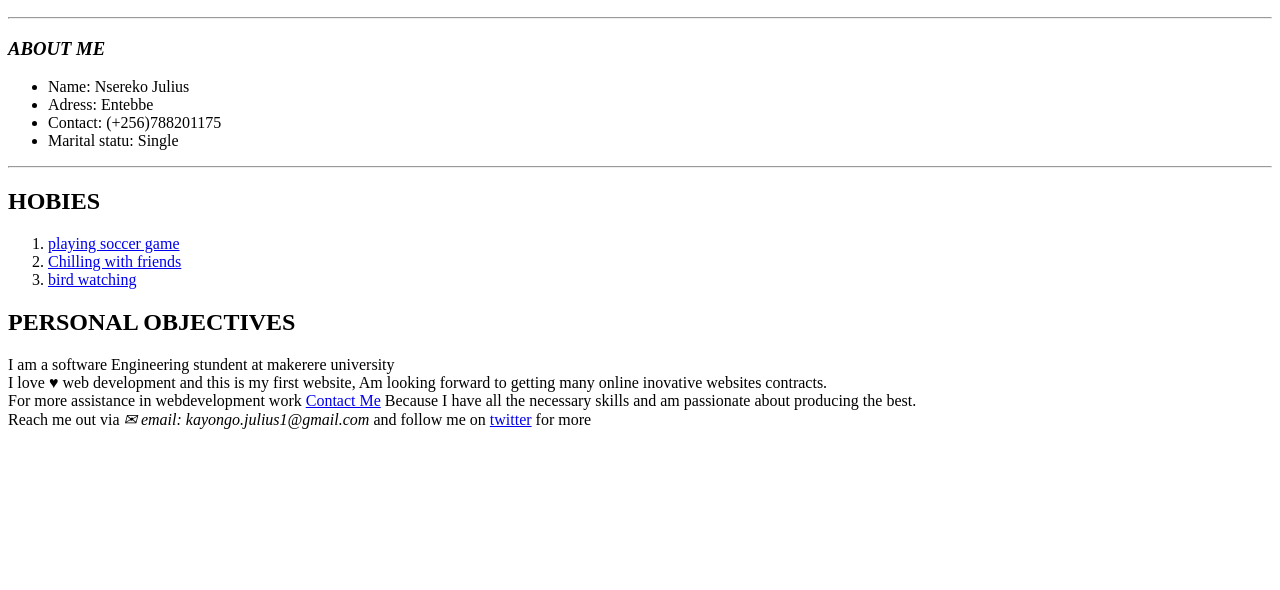
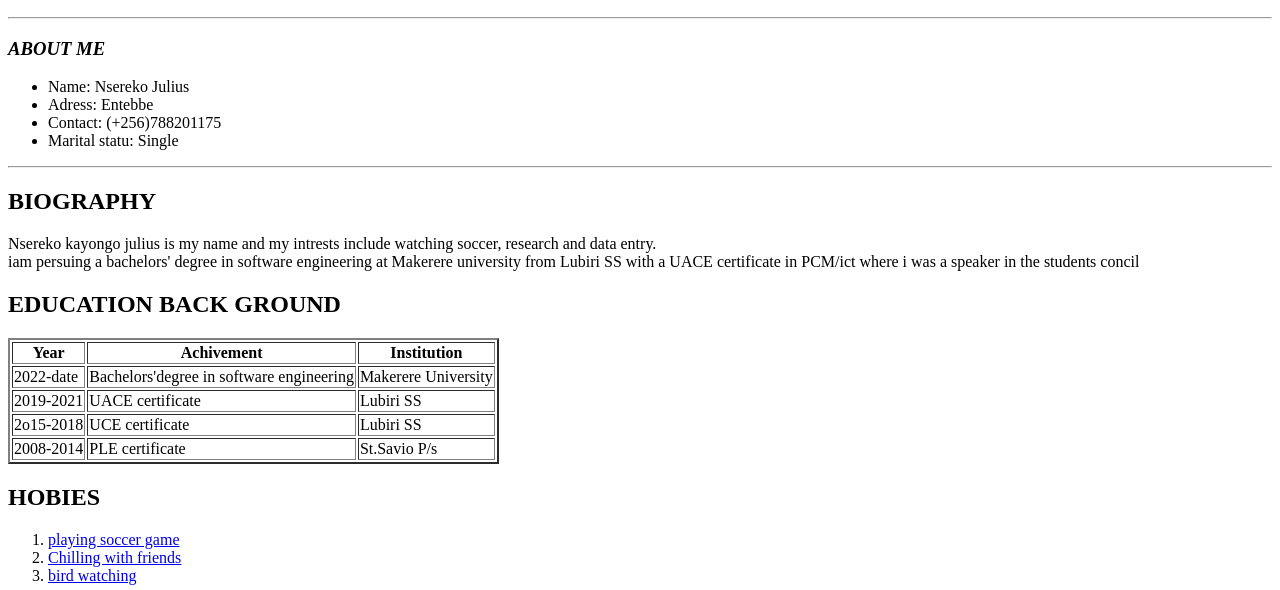
Before and after one commit to nsereko-kayongo-julius/julius-nsereko-s-website, a plain HTML site: page index.html in a window 1280 px wide. Shown: the part 362-952 px from the top of the page. Before the commit the page ends 807 px from the top, so only its background shows below. Drawn offline with Linux system fonts and the light colour scheme.

Commit message:
NSEREKO JULIUS

```diff
--- a/index.html
+++ b/index.html
@@ -21,6 +21,35 @@
                 <li>Marital statu: Single</li>
             </ul>
         <hr />
+            <h2>BIOGRAPHY</h2>
+        <p>Nsereko kayongo julius   is my name and my intrests include watching soccer, research and data entry.<br>
+        iam persuing a bachelors' degree in software engineering at Makerere university from Lubiri SS with a UACE certificate in PCM/ict where i was a speaker in the students concil  </p>
+<h2>EDUCATION BACK GROUND</h2>
+<table border="2">
+  <th>Year</th>
+  <th>Achivement</th>
+  <th>Institution</th>
+  <tr>
+    <td>2022-date</td>
+    <td>Bachelors'degree in software engineering</td>
+    <td>Makerere University</td>
+  </tr>
+  <tr>
+    <td>2019-2021</td>
+    <td>UACE certificate</td>
+    <td>Lubiri SS</td>
+  </tr>
+  <tr>
+    <td>2o15-2018</td>
+    <td>UCE certificate</td>
+    <td>Lubiri SS</td>
+  </tr>
+  <tr>
+    <td>2008-2014</td>
+    <td>PLE certificate</td>
+    <td>St.Savio P/s</td>
+  </tr>
+</table>
 
         <h2>HOBIES</h2>
         <ol>
```
